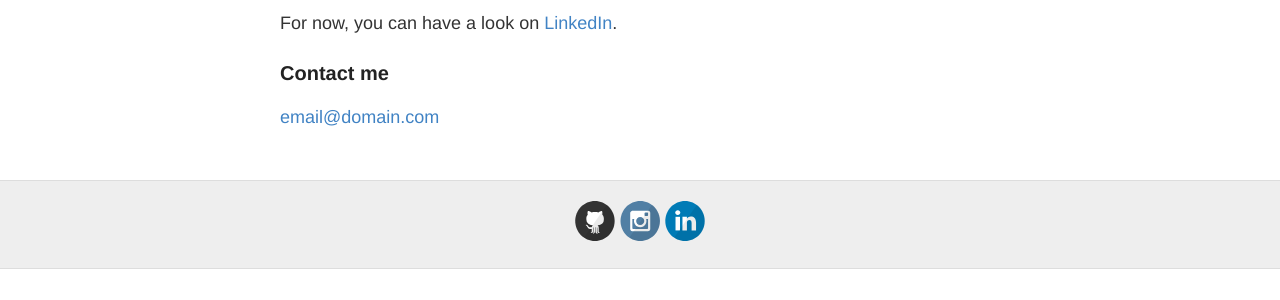
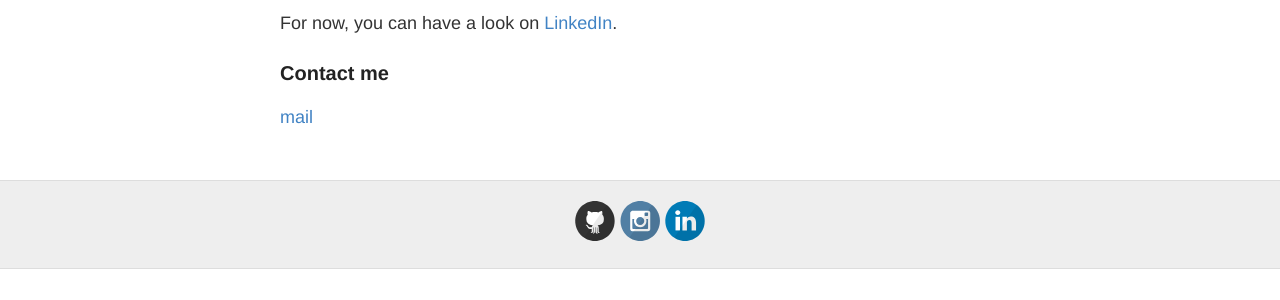
Before and after one commit to bartzwemmer/bartzwemmer.github.io, a Jekyll site: the page built from about.md, in a window 1280 px wide. Shown: the part 376-676 px from the top of the page. Built offline with Jekyll 4.4.1, drawn with Linux system fonts in a browser that asks for light colours.

Commit message:
Added mail link
Added mail link

```diff
--- a/about.md
+++ b/about.md
@@ -14,4 +14,4 @@ For now, you can have a look on [LinkedIn](https://www.linkedin.com/in/bzwemmer/
 
 ### Contact me
 
-[email@domain.com](mailto:email@domain.com)
+[mail](mailto:bart@gisspecialisten.nl)
```
